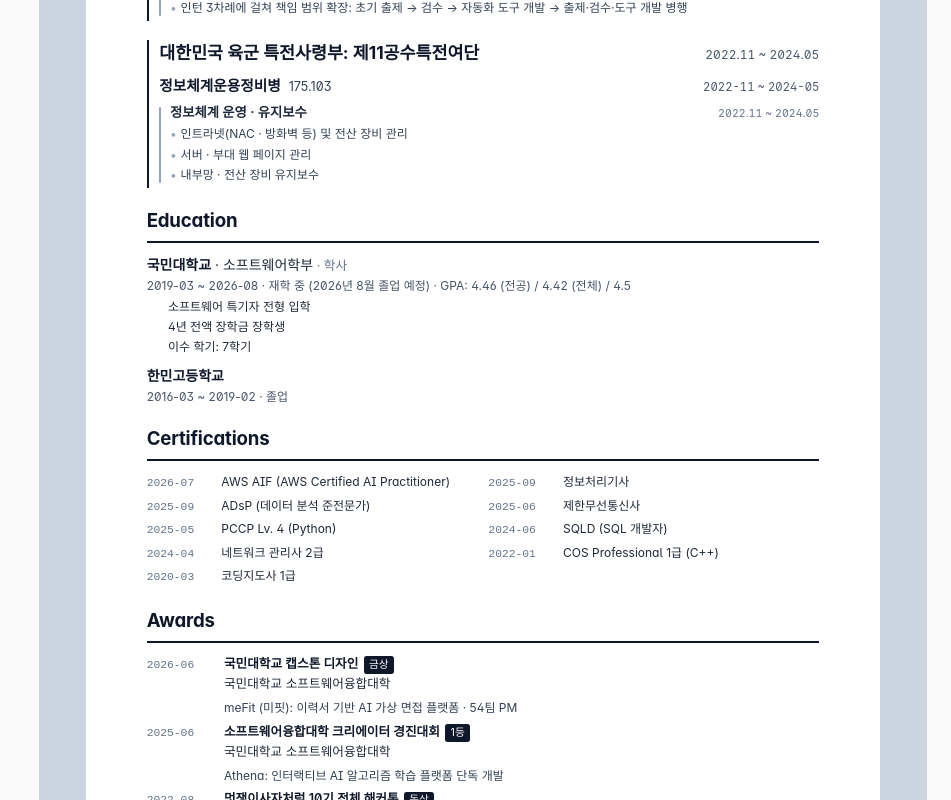
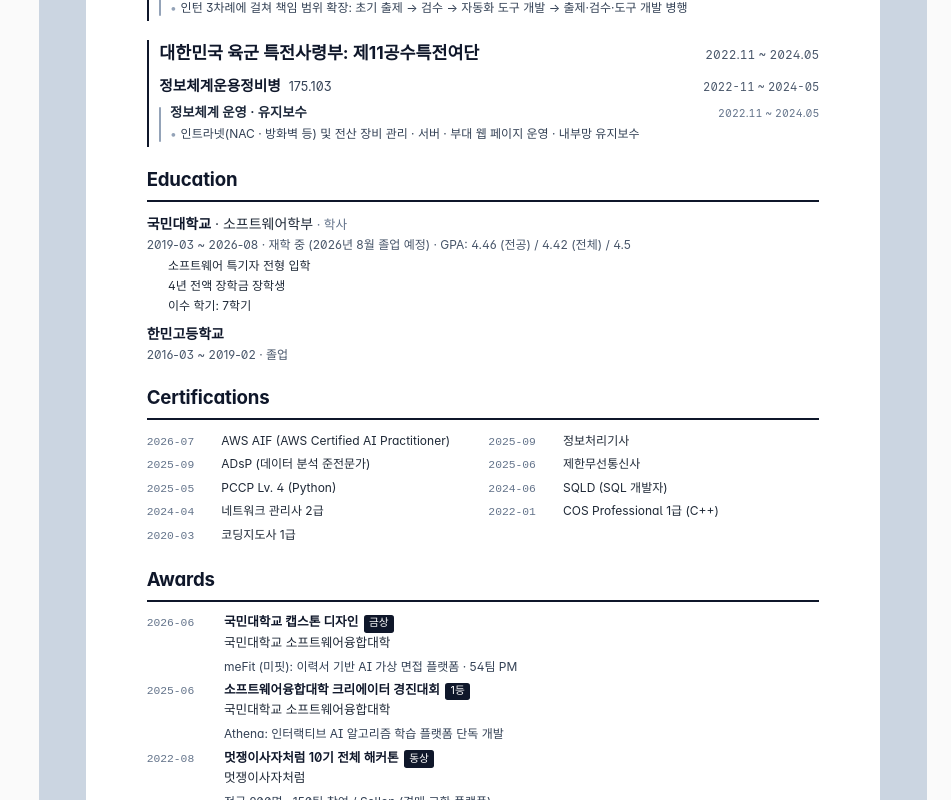
Before and after one commit to shinkeonkim/my-portfolio, a Vue app: page /my-portfolio/pdf in a window 1280 px wide. Shown: the part 4380-5180 px from the top of the page, without its empty margins (329-1280 px from the left). Built offline with nearby package versions, Linux system fonts and the light colour scheme.

Commit message:
fix: 문구 정리

```diff
--- a/src/data/experience.ts
+++ b/src/data/experience.ts
@@ -246,9 +246,7 @@ export const experiences: readonly Experience[] = [
             title: '정보체계 운영 · 유지보수',
             period: '2022.11 ~ 2024.05',
             bullets: [
-              '인트라넷(NAC · 방화벽 등) 및 전산 장비 관리',
-              '서버 · 부대 웹 페이지 관리',
-              '내부망 · 전산 장비 유지보수',
+              '인트라넷(NAC · 방화벽 등) 및 전산 장비 관리 · 서버 · 부대 웹 페이지 운영 · 내부망 유지보수',
             ],
           },
         ],
```
